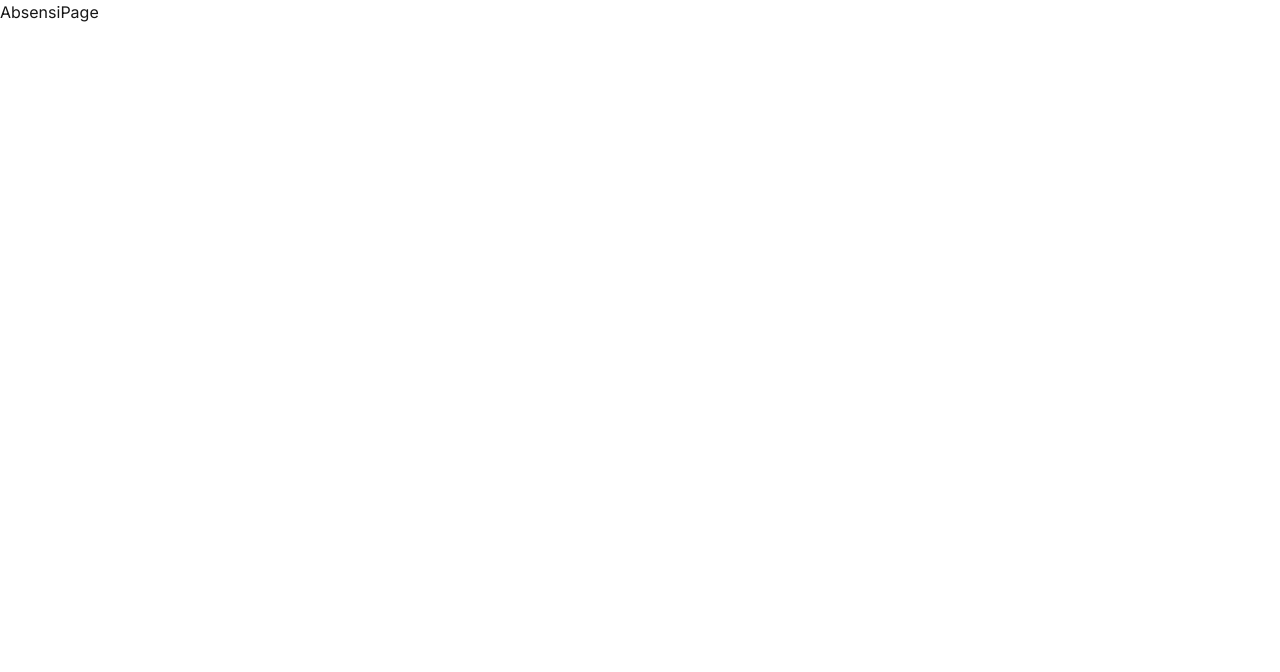
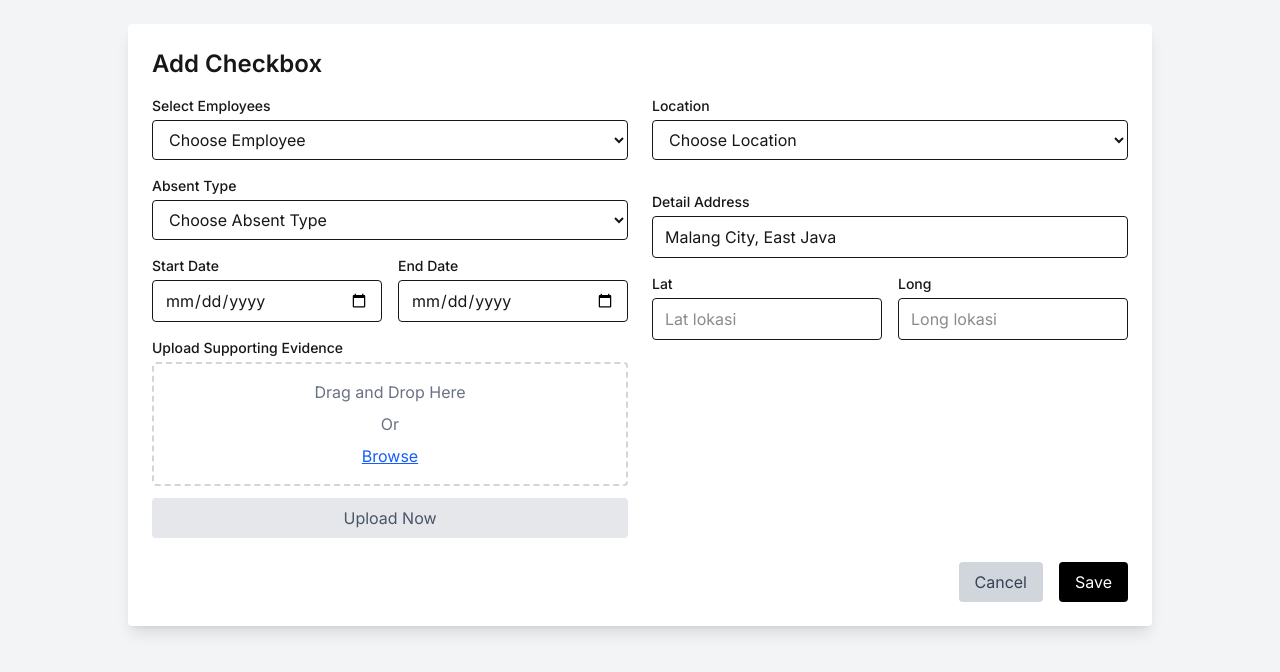
Before and after one commit to nrhlzanin/hris-cmlabs, a Next.js app in the folder frontend/: page /user/absensi in a window 1280 px wide. Shown: the top 672 px of the page. Built offline with nearby package versions, Linux system fonts and the light colour scheme.

Commit message:
Absenpage

```diff
--- a/frontend/src/app/user/absensi/page.tsx
+++ b/frontend/src/app/user/absensi/page.tsx
@@ -1,7 +1,107 @@
-export default function AbsensiPage() {
-    return (
-        <div>
-            <h1>AbsensiPage</h1>
+import React from "react";
+
+export default function AbsensiForm() {
+  return (
+    <main className="bg-gray-100 min-h-screen p-6">
+      <div className="bg-white p-6 rounded shadow-lg max-w-5xl mx-auto">
+        <h2 className="text-2xl font-semibold mb-4">Add Checkbox</h2>
+        <div className="grid grid-cols-1 md:grid-cols-2 gap-6">
+
+          {/* Kolom Kiri */}
+          <div className="space-y-4">
+            <div>
+              <label className="block text-sm font-medium">Select Employees</label>
+              <select className="mt-1 w-full border rounded px-3 py-2">
+                <option>Choose Employee</option>
+                <option>John Doe</option>
+                <option>Jane Smith</option>
+              </select>
+            </div>
+
+            <div>
+              <label className="block text-sm font-medium">Absent Type</label>
+              <select className="mt-1 w-full border rounded px-3 py-2">
+                <option>Choose Absent Type</option>
+                <option>Clock In</option>
+                <option>Clock Out</option>
+                <option>Absent</option>
+                <option>Annual Leave</option>
+                <option>Sick Leave</option>
+              </select>
+            </div>
+
+            <div className="grid grid-cols-2 gap-4">
+              <div>
+                <label className="block text-sm font-medium">Start Date</label>
+                <input type="date" className="w-full border rounded px-3 py-2 mt-1" />
+              </div>
+              <div>
+                <label className="block text-sm font-medium">End Date</label>
+                <input type="date" className="w-full border rounded px-3 py-2 mt-1" />
+              </div>
+            </div>
+
+            <div>
+              <label className="block text-sm font-medium mb-1">Upload Supporting Evidence</label>
+              <div className="border-2 border-dashed border-gray-300 p-4 rounded text-center text-gray-500">
+                <p>Drag and Drop Here</p>
+                <p className="my-2">Or</p>
+                <button className="text-blue-600 underline">Browse</button>
+              </div>
+              <button className="mt-3 w-full bg-gray-200 py-2 rounded text-gray-600" disabled>Upload Now</button>
+            </div>
+          </div>
+
+          {/* Kolom Kanan */}
+          <div className="space-y-4">
+            <div>
+              <label className="block text-sm font-medium">Location</label>
+              <select className="mt-1 w-full border rounded px-3 py-2">
+                <option>Choose Location</option>
+              </select>
+            </div>
+
+            <div className="rounded overflow-hidden shadow">
+              <img></img>
+            </div>
+
+            <div className="space-y-4">
+              <div>
+                <label className="block text-sm font-medium">Detail Address</label>
+                <input
+                  type="text"
+                  className="w-full border rounded px-3 py-2 mt-1"
+                  value="Malang City, East Java"
+                />
+              </div>
+              <div className="grid grid-cols-2 gap-4">
+                <div>
+                  <label className="block text-sm font-medium">Lat</label>
+                  <input
+                    type="text"
+                    placeholder="Lat lokasi"
+                    className="w-full border rounded px-3 py-2 mt-1"
+                  />
+                </div>
+                <div>
+                  <label className="block text-sm font-medium">Long</label>
+                  <input
+                    type="text"
+                    placeholder="Long lokasi"
+                    className="w-full border rounded px-3 py-2 mt-1"
+                  />
+                </div>
+              </div>
+            </div>
+          </div>
         </div>
-    );
+
+        {/* Footer buttons */}
+        <div className="flex justify-end space-x-4 mt-6">
+          <button className="px-4 py-2 bg-gray-300 text-gray-700 rounded">Cancel</button>
+          <button className="px-4 py-2 bg-black text-white rounded">Save</button>
+        </div>
+      </div>
+    </main>
+  );
 }
```
